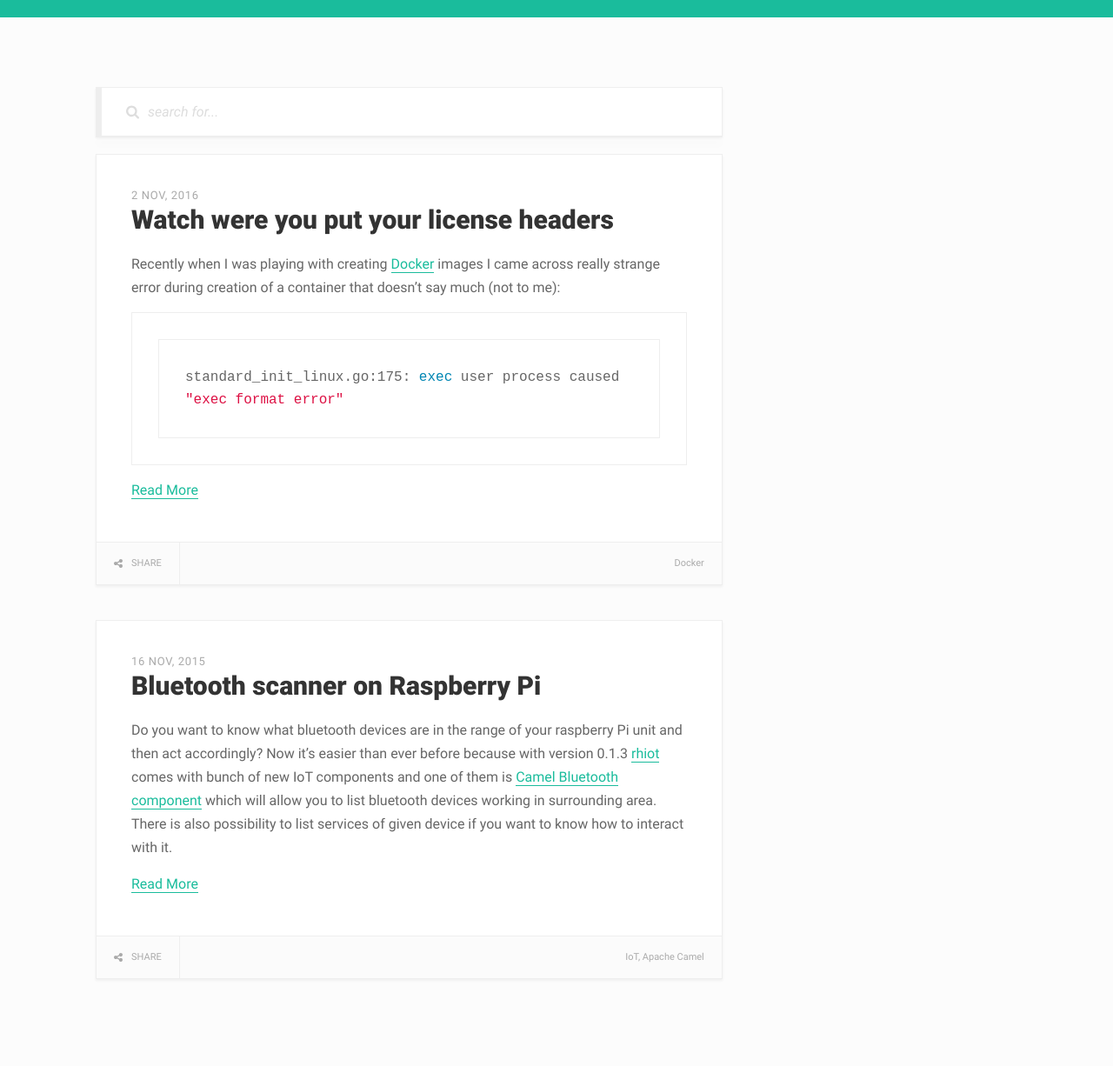
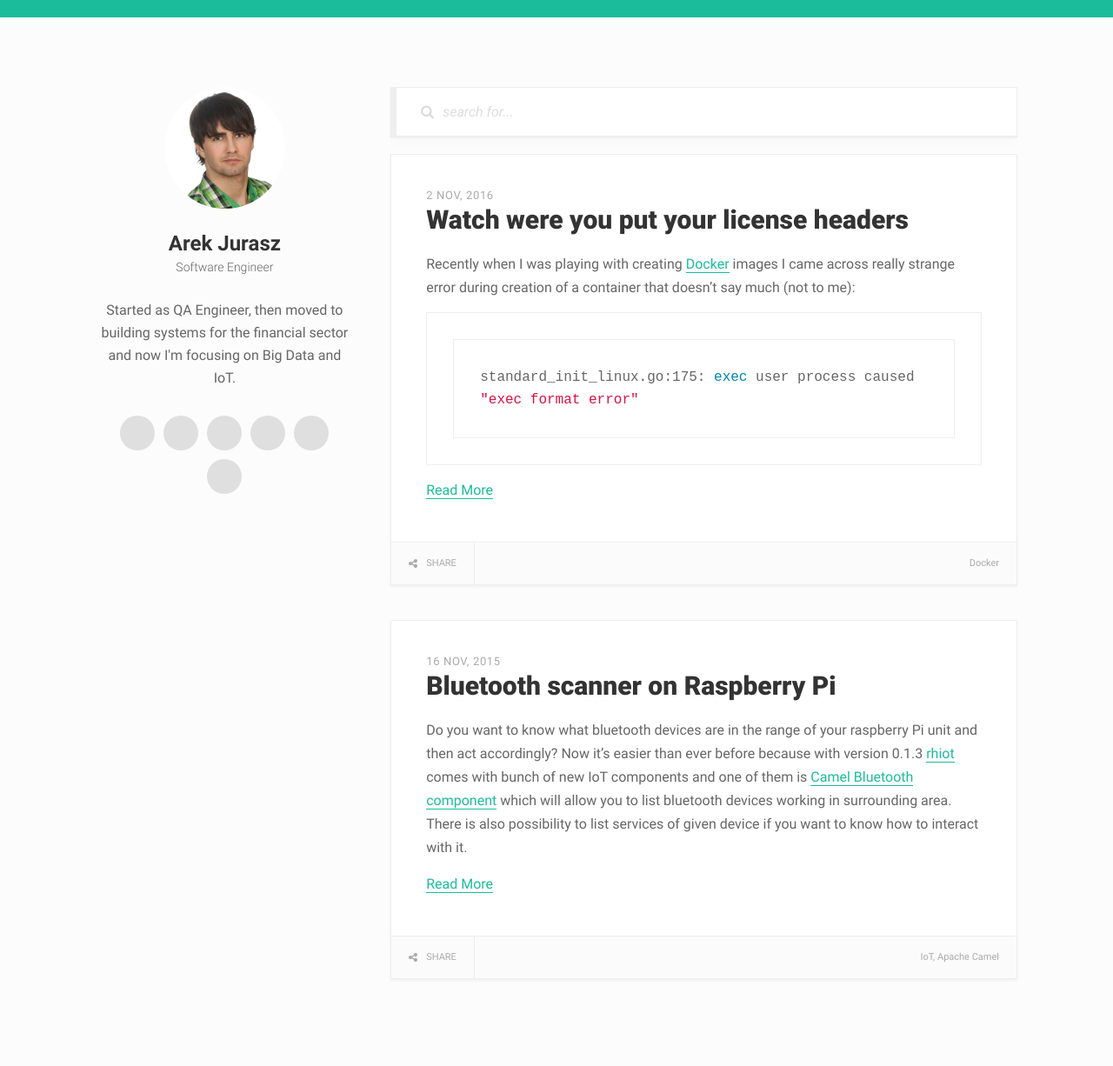
Before and after one commit to ajurasz/ajurasz.github.io, a Jekyll site: the page built from index.html, in a window 1280 px wide. Shown: the whole page at 87% size. Built offline with Jekyll 4.4.1, drawn with Linux system fonts in a browser that asks for light colours; the list of posts is cut into pages by our own code.

Commit message:
Post view

```diff
--- a/_config.yml
+++ b/_config.yml
@@ -43,7 +43,7 @@ show_rss: 1
 show_comments: 1
 show_menu: 0
 fixed_sidebar: 1
-show_wide_post: 1
+show_wide_post: 0
 
 # Defaults
 defaults:
```
